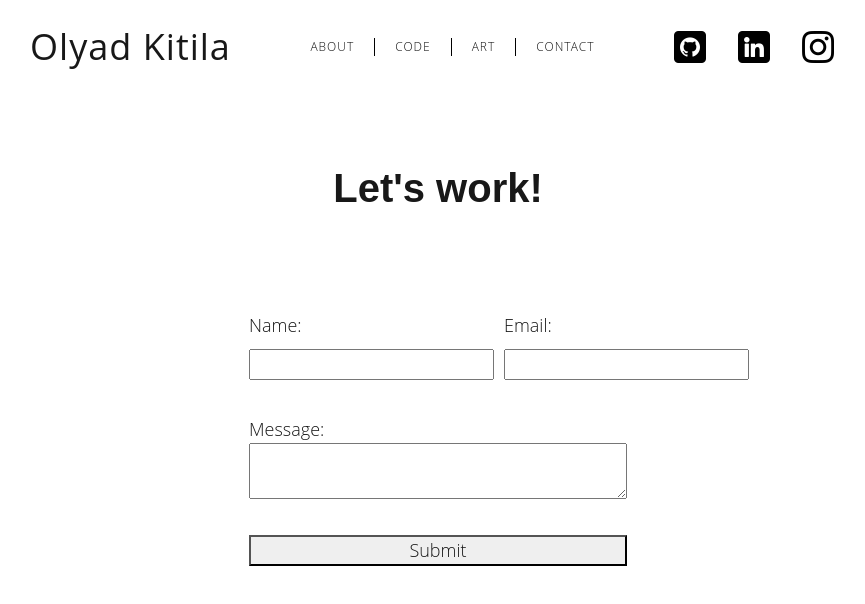
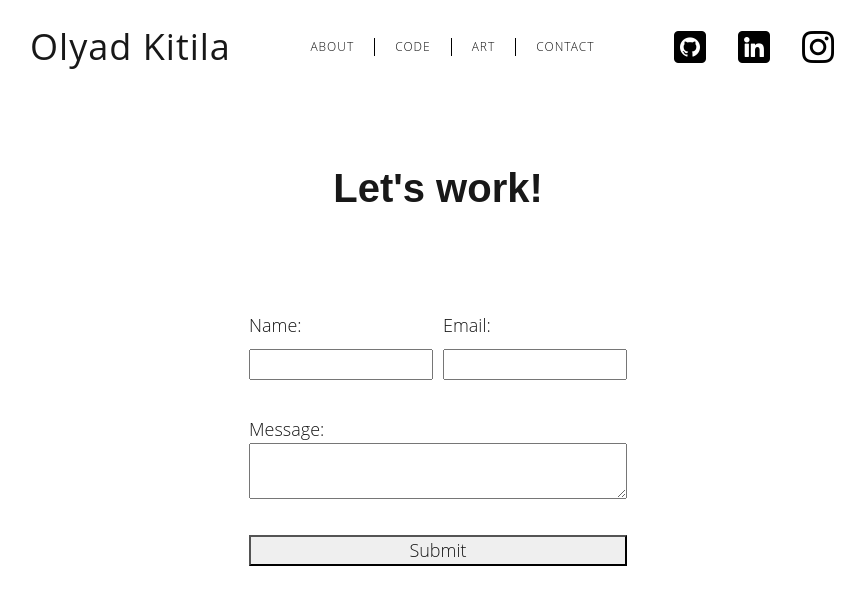
Before and after one commit to thymetime/Module-12-React, a React (Vite) app in the folder Portfolio/: page /contact in a window 1280 px wide. Shown: the top 604 px of the page, without its empty margins (202-1067 px from the left). Built offline with nearby package versions, Linux system fonts and the light colour scheme.

Commit message:
fix min-width contact form

```diff
--- a/Portfolio/src/Contact.css
+++ b/Portfolio/src/Contact.css
@@ -2,6 +2,7 @@ form {
     display: flex;
     flex-direction: column;
     width: 30%;
+    min-width: 36rem;
     justify-items: space-around;
     align-items: space-around;
     justify-self: center;
@@ -36,6 +37,7 @@ form {
 
 .form-item_input {
     margin-bottom: 3.6rem;
+    width: 100%;
 }
 
 .form-item_submit {
```
